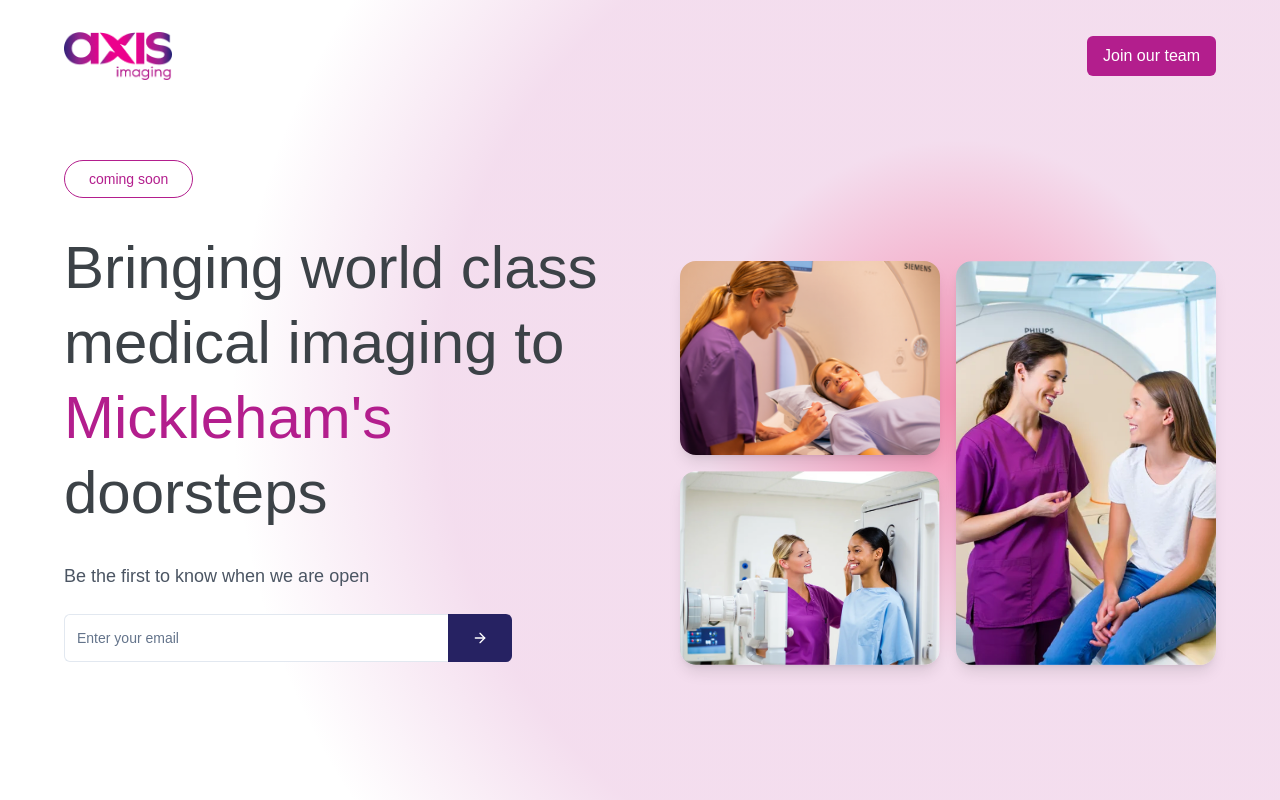
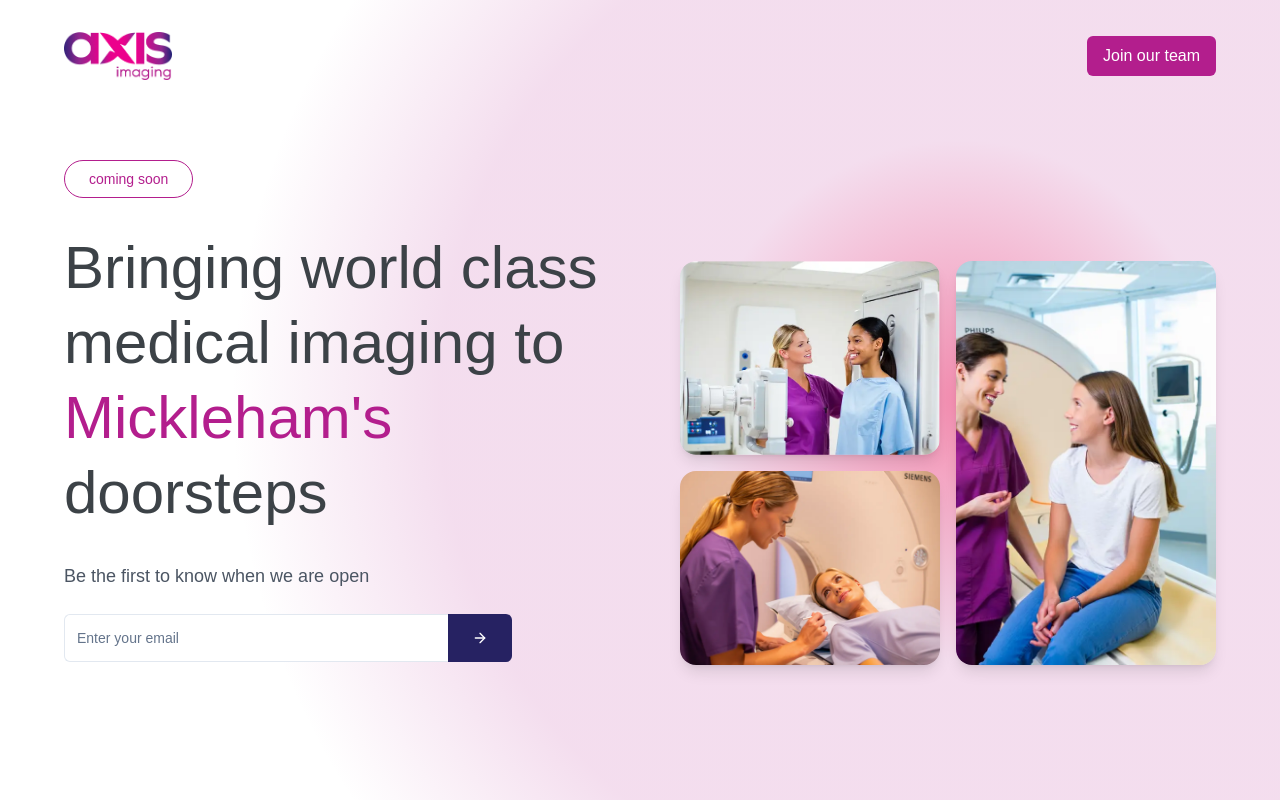
Before and after one commit to hasanaxis/pixel-pulse-radiance, a React (Vite) app: page / in a window 1280 px wide. Built offline with nearby package versions, Linux system fonts and the light colour scheme; a web font is replaced by a local one.

Commit message:
changed images to webp

```diff
--- a/src/components/HeroSection.tsx
+++ b/src/components/HeroSection.tsx
@@ -85,7 +85,7 @@ const HeroSection = () => {
                 <div className="space-y-2 sm:space-y-4 flex flex-col h-full lg:justify-center">
                   <div className="flex-1 lg:h-[40%] rounded-lg sm:rounded-2xl overflow-hidden shadow-lg">
                     <LazyImage
-                      src="/lovable-uploads/5002d0a4-7947-4e58-a0af-bbe2ae2e5de1.png"
+                      src="public/lovable-uploads/X-ray-standing.webp"
                       alt="Medical professional with patient"
                       className="w-full h-full"
                       sizes="(max-width: 768px) 50vw, (max-width: 1024px) 25vw, 300px"
@@ -93,7 +93,7 @@ const HeroSection = () => {
                   </div>
                   <div className="flex-1 lg:h-[40%] rounded-lg sm:rounded-2xl overflow-hidden shadow-lg">
                     <LazyImage
-                      src="/lovable-uploads/5d65367b-6f40-4eee-8a33-fdd8d36fa22c.png"
+                      src="public/lovable-uploads/Patient-laying-CT.webp"
                       alt="Medical imaging procedure"
                       className="w-full h-full"
                       sizes="(max-width: 768px) 50vw, (max-width: 1024px) 25vw, 300px"
@@ -105,7 +105,7 @@ const HeroSection = () => {
                 <div className="flex items-stretch lg:items-center lg:justify-center h-full">
                   <div className="w-full lg:h-full rounded-lg sm:rounded-2xl overflow-hidden shadow-lg">
                     <LazyImage
-                      src="/lovable-uploads/05c74ef0-abd6-40fc-9f5c-ec3cdf5b0302.png"
+                      src="public/lovable-uploads/Child-CT-Philips.webp"
                       alt="Advanced medical imaging technology"
                       className="w-full h-full"
                       sizes="(max-width: 768px) 50vw, (max-width: 1024px) 25vw, 400px"
```
